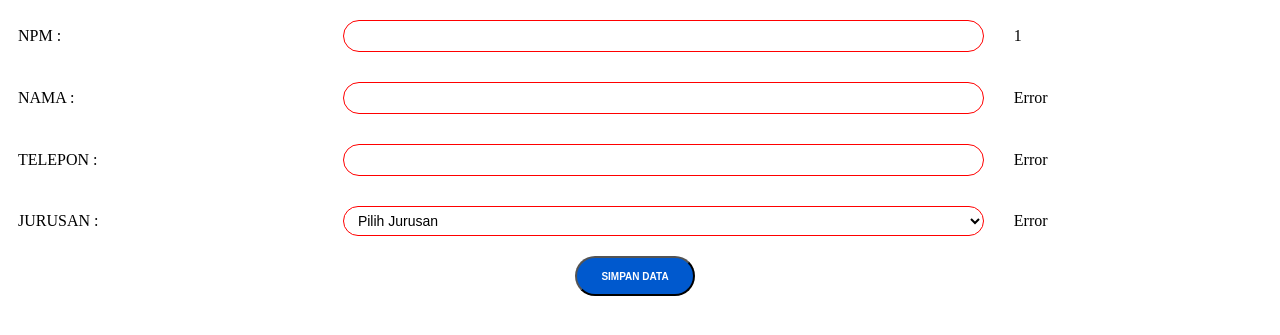
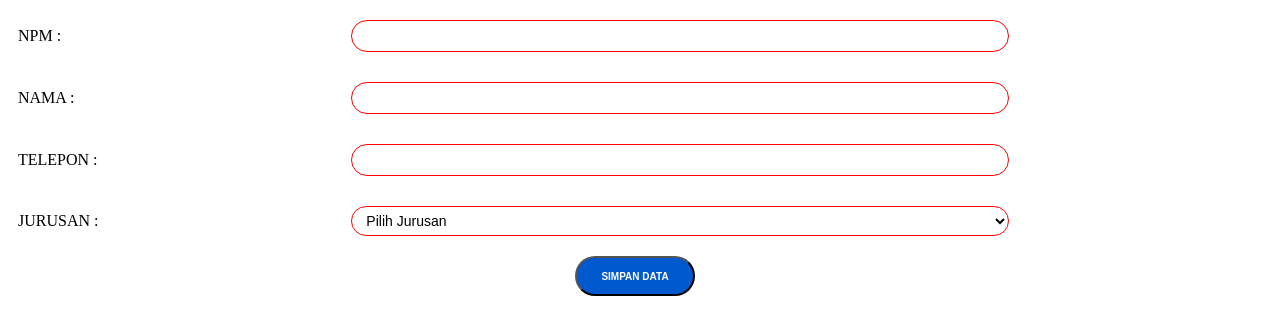
Before and after one commit to kholidaini/pwbs_gabext, a CodeIgniter app: page /pwbs_gabext/index.php/mahasiswa/addMahasiswa in a window 1280 px wide. Shown: the part 50-385 px from the top of the page. Run offline with CodeIgniter, Linux system fonts and the light colour scheme.

Commit message:
29 nov nonfix

```diff
--- a/Client/application/views/en_mahasiswa.php
+++ b/Client/application/views/en_mahasiswa.php
@@ -32,7 +32,9 @@
     <section class="item-input1">
         <input type="text" id="txt_npm" class="text-input" maxlength="9">
     </section>
-    <section class="item-error1">1</section>
+    <section class="item-error1">
+        <p class="info-error" id="err_npm"></p>
+    </section>
 
     <!-- nama -->
     <section class="item-label2">
@@ -41,7 +43,9 @@
     <section class="item-input2">
         <input type="text" id="txt_nama" class="text-input" maxlength="50">
     </section>
-    <section class="item-error2">Error</section>
+    <section class="item-error2">
+        <p class="info-error" id="err_nama"></p>
+    </section>
 
     <!-- Telepon -->
     <section class="item-label3">
@@ -50,7 +54,9 @@
     <section class="item-input3">
         <input type="text" id="txt_telepon" class="text-input" maxlength="15">
     </section>
-    <section class="item-error3">Error</section>
+    <section class="item-error3">
+        <p class="info-error" id="err_telp"></p>
+    </section>
 
     <!-- Jurusan -->
     <section class="item-label4">
@@ -66,7 +72,9 @@
             <option value="SIA">Sistem Informasi Akuntansi</option>
         </select>
     </section>
-    <section class="item-error4">Error</section>
+    <section class="item-error4">
+        <p class="info-error" id="err_jurusan"></p>
+    </section>
 
 
     </main>
@@ -87,6 +95,14 @@
 
         })
 
+        // inisialisasi object
+        let btn_simpan = document.getElementById("btn_simpan");
+
+        btn_simpan.addEventListener('click',function(){
+            // deklarasi variabel object
+
+        })
+
 
         // buat fungsi refresh
         function setRefresh(){
--- a/Client/ext/style.css
+++ b/Client/ext/style.css
@@ -215,3 +215,9 @@ td {
 label::after{
     content: "#";
 } */
+
+.info-error{
+    color: var(--merah);
+    font-size: 12px;
+    display: none;
+}
```
